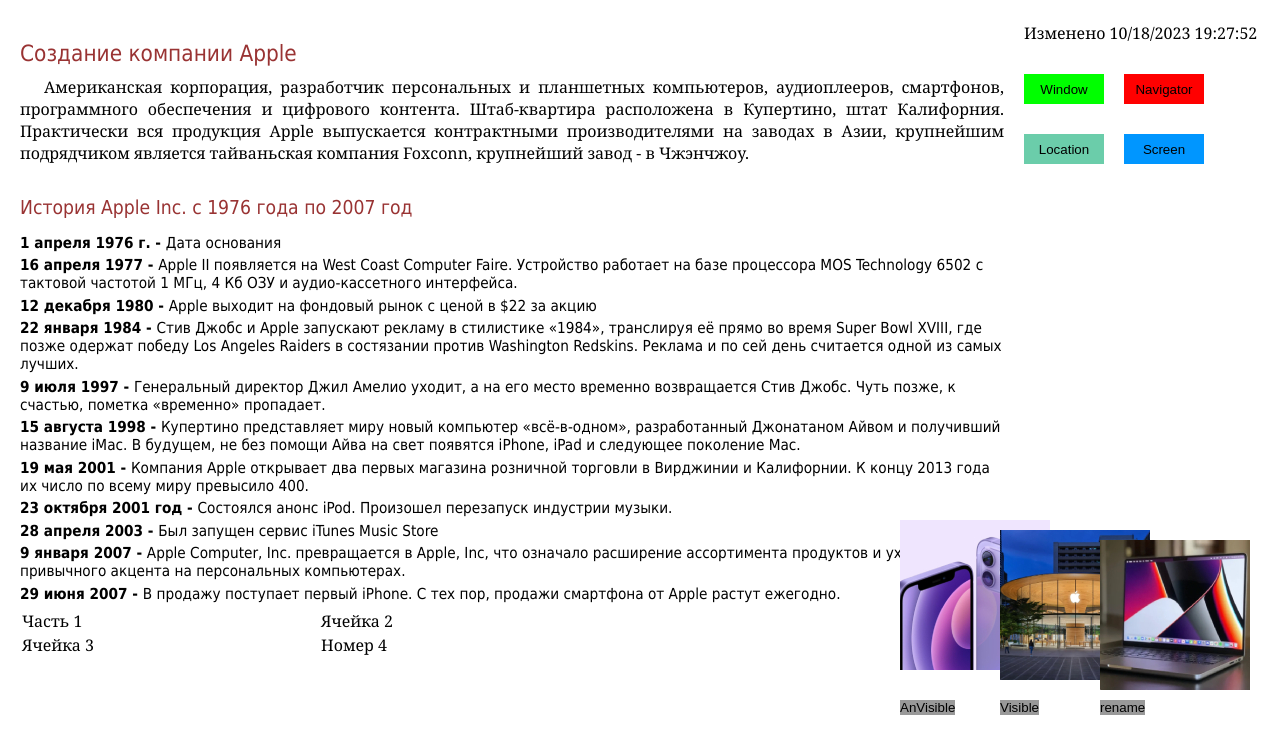
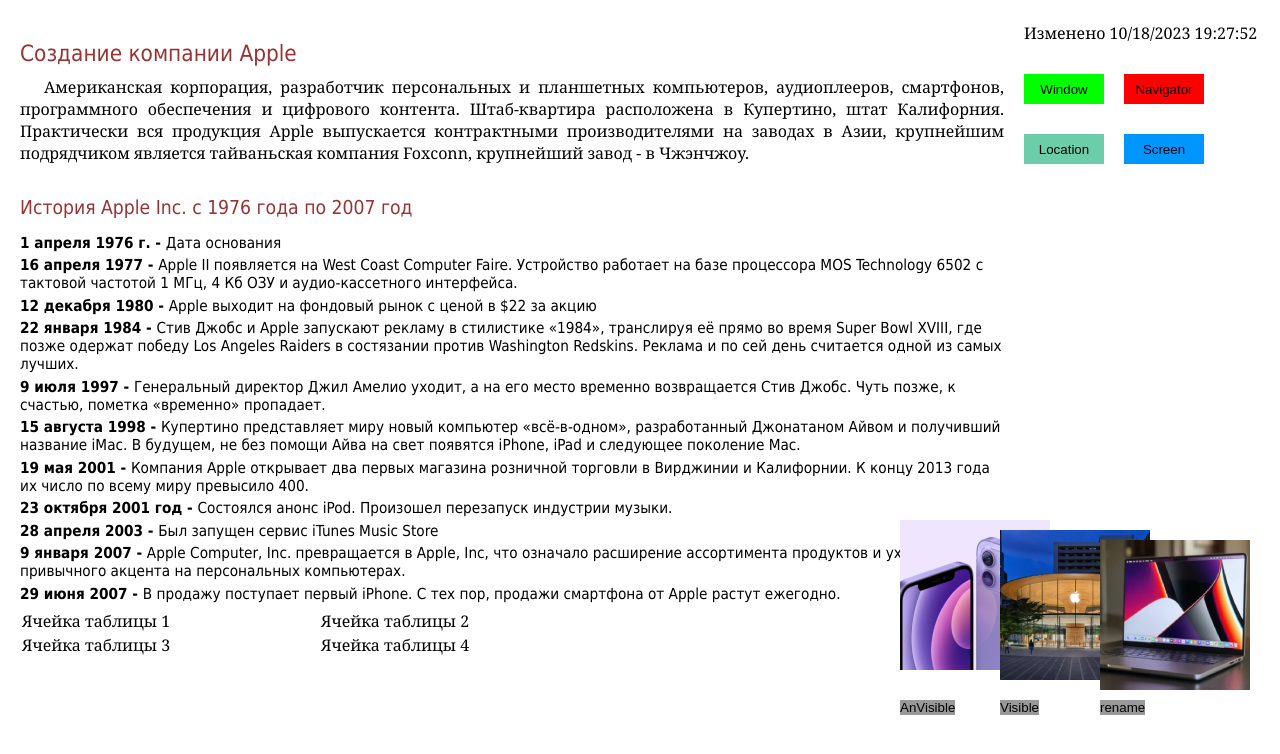
Before and after one commit to AndreySTANKIN/lab2-NEW, a plain HTML site: page index.html in a window 1280 px wide. Drawn offline with Linux system fonts and the light colour scheme.

Commit message:
Update index.html

```diff
--- a/index.html
+++ b/index.html
@@ -59,12 +59,12 @@
 
 <table border="1" width="600">
         <tr>
-          <td onmouseover="applyAlternativeStyle(this)" onmouseout="restoreNormalStyle(this)">Часть 1</td>
-          <td onmouseover="applyAlternativeStyle(this)" onmouseout="restoreNormalStyle(this)">Ячейка 2</td>
+          <td onmouseover="applyAlternativeStyle(this)" onmouseout="restoreNormalStyle(this)">Ячейка таблицы 1</td>
+          <td onmouseover="applyAlternativeStyle(this)" onmouseout="restoreNormalStyle(this)">Ячейка таблицы 2</td>
         </tr>
         <tr>
-          <td onmouseover="applyAlternativeStyle(this)" onmouseout="restoreNormalStyle(this)">Ячейка 3</td>
-          <td onmouseover="applyAlternativeStyle(this)" onmouseout="restoreNormalStyle(this)">Номер 4</td>
+          <td onmouseover="applyAlternativeStyle(this)" onmouseout="restoreNormalStyle(this)">Ячейка таблицы 3</td>
+          <td onmouseover="applyAlternativeStyle(this)" onmouseout="restoreNormalStyle(this)">Ячейка таблицы 4</td>
         </tr>
 </table>
 </main>
```
